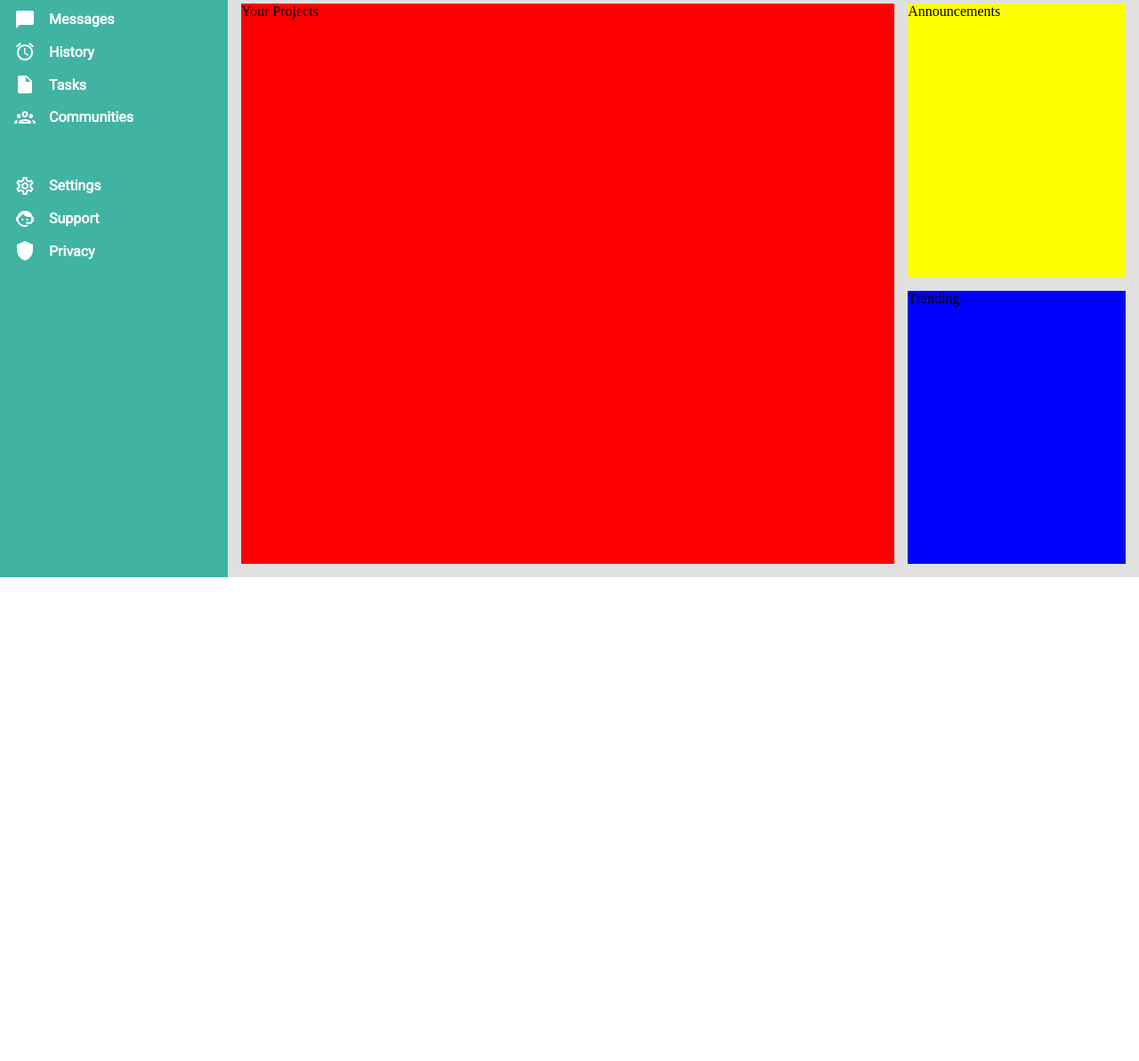
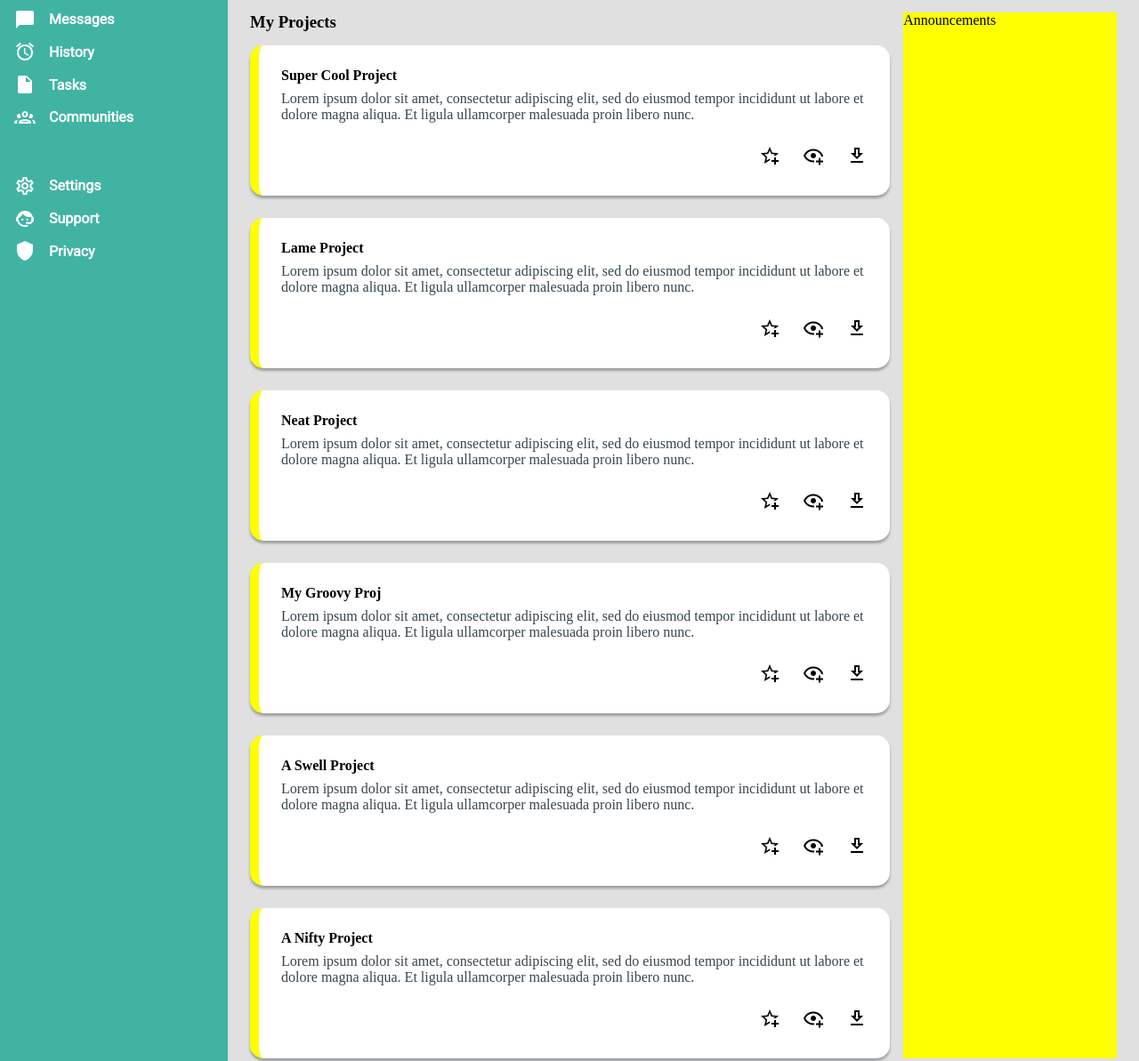
Before and after one commit to brenton-j-andrews/odin_admin_board, a plain HTML site: page index.html in a window 1280 px wide. Shown: the part 151-1344 px from the top of the page at 89% size. Before the commit the page ends 800 px from the top, so only its background shows below. Drawn offline with Linux system fonts and the light colour scheme.

Commit message:
Project tile styling completed, possible responsiveness work TODO later though

```diff
--- a/index.html
+++ b/index.html
@@ -81,8 +81,77 @@
 
         <!-- Main page content -->
         <div class="admin-page">
-            <div class="page-projects">
-                Your Projects
+
+            <div class="page-projects-wrapper">
+
+                <h3>My Projects</h3>
+                <div class="page-projects">
+                    <div class="project-card">
+                        <h4 class="card-header">Super Cool Project</h4>
+                        <p class="card-text">Lorem ipsum dolor sit amet, consectetur adipiscing elit, sed do eiusmod tempor incididunt ut labore et dolore magna aliqua. Et ligula ullamcorper malesuada proin libero nunc.</p>
+
+                        <div class="action-icons">
+                            <button><img src="icons/star-plus-outline.png"></button>
+                            <button> <img src="icons/eye-plus-outline.png"></button>
+                            <button><img src="icons/download-outline.png"></button>
+                        </div>
+                    </div>
+
+                    <div class="project-card">
+                        <h4 class="card-header">Lame Project</h4>
+                        <p class="card-text">Lorem ipsum dolor sit amet, consectetur adipiscing elit, sed do eiusmod tempor incididunt ut labore et dolore magna aliqua. Et ligula ullamcorper malesuada proin libero nunc.</p>
+
+                        <div class="action-icons">
+                            <button><img src="icons/star-plus-outline.png"></button>
+                            <button> <img src="icons/eye-plus-outline.png"></button>
+                            <button><img src="icons/download-outline.png"></button>
+                        </div>
+                    </div>
+
+                    <div class="project-card">
+                        <h4 class="card-header">Neat Project</h4>
+                        <p class="card-text">Lorem ipsum dolor sit amet, consectetur adipiscing elit, sed do eiusmod tempor incididunt ut labore et dolore magna aliqua. Et ligula ullamcorper malesuada proin libero nunc.</p>
+
+                        <div class="action-icons">
+                            <button><img src="icons/star-plus-outline.png"></button>
+                            <button> <img src="icons/eye-plus-outline.png"></button>
+                            <button><img src="icons/download-outline.png"></button>
+                        </div>
+                    </div>
+
+                    <div class="project-card">
+                        <h4 class="card-header">My Groovy Proj</h4>
+                        <p class="card-text">Lorem ipsum dolor sit amet, consectetur adipiscing elit, sed do eiusmod tempor incididunt ut labore et dolore magna aliqua. Et ligula ullamcorper malesuada proin libero nunc.</p>
+
+                        <div class="action-icons">
+                            <button><img src="icons/star-plus-outline.png"></button>
+                            <button> <img src="icons/eye-plus-outline.png"></button>
+                            <button><img src="icons/download-outline.png"></button>
+                        </div>
+                    </div>
+
+                    <div class="project-card">
+                        <h4 class="card-header">A Swell Project</h4>
+                        <p class="card-text">Lorem ipsum dolor sit amet, consectetur adipiscing elit, sed do eiusmod tempor incididunt ut labore et dolore magna aliqua. Et ligula ullamcorper malesuada proin libero nunc.</p>
+
+                        <div class="action-icons">
+                            <button><img src="icons/star-plus-outline.png"></button>
+                            <button> <img src="icons/eye-plus-outline.png"></button>
+                            <button><img src="icons/download-outline.png"></button>
+                        </div>
+                    </div>
+
+                    <div class="project-card">
+                        <h4 class="card-header">A Nifty Project</h4>
+                        <p class="card-text">Lorem ipsum dolor sit amet, consectetur adipiscing elit, sed do eiusmod tempor incididunt ut labore et dolore magna aliqua. Et ligula ullamcorper malesuada proin libero nunc.</p>
+
+                        <div class="action-icons">
+                            <button><img src="icons/star-plus-outline.png"></button>
+                            <button> <img src="icons/eye-plus-outline.png"></button>
+                            <button><img src="icons/download-outline.png"></button>
+                        </div>
+                    </div>
+                </div>
             </div>
 
             <div class="page-announcements">
--- a/styles.css
+++ b/styles.css
@@ -3,6 +3,9 @@
     --background-dark-teal: #85DCB8;
     --background-yellow: yellow;
     --background-grey: #E0E0E0;
+    --background-white: white;
+    --text-charcoal: #36454F;
+    --box-shadow-gray: #9B9EA2;
 }
 
 
@@ -25,7 +28,7 @@
 
 .header {
     grid-area: 1 / 2 / 2 / 3;
-    background-color: white;
+    background-color: var(--background-white);
 
     display: grid;
     grid-template-columns: 1fr;
@@ -181,25 +184,60 @@
     grid-template-columns: 3fr 1fr;
     grid-template-rows: 1fr 1fr;
     gap: 15px;
-    padding: 15px;
+    padding: 25px;
+}
+
+.admin-page h3 {
+    margin-bottom: 15px;
 }
 
 .page-projects {
-    background-color: red;
     grid-area: 1 / 1 / 3 / 2;
 
     display: grid;
-    grid-template-columns: repeat(auto-fill, 500px);
-    grid-template-rows: repeat(2, 200px);
-    gap: 10px;
+    grid-template-columns: repeat( auto-fit, minmax(500px, 1fr));
+    gap: 25px;
 }
 
-.page-projects>* {
-    background-color: blue;
+.page-projects > * {
+    display: flex;
+    flex-direction: column;
+
+    border-radius: 15px;
+    padding: 25px;
+
+    background-color:  var(--background-white);
+    border-left: 10px solid var(--background-yellow);
+    box-shadow: 0px 3px 3px var(--box-shadow-gray);
+}
+
+.card-header {
+    margin-bottom: .5em;
+}
+
+.card-text {
+    color: var(--text-charcoal);
+}
+
+.action-icons {
+    display: flex;
+    justify-content: right;
+    margin: 25px 0px 5px 0px;
+}
+
+.action-icons > * {
+    outline: none;
+    border: none;
+    background-color: inherit;
+    margin-left: 25px;
+}
+
+.action-icons button:hover {
+    transform: scale(1.2);
 }
 
 .page-announcements {
-    background-color: yellow;
+    background-color: var(--background-yellow);
     grid-area: 1 / 2 / 2 / 3;
 }
 
```
Also changed, not shown: icons/download-outline.png (added), icons/eye-plus-outline.png (added), icons/star-plus-outline.png (added).
